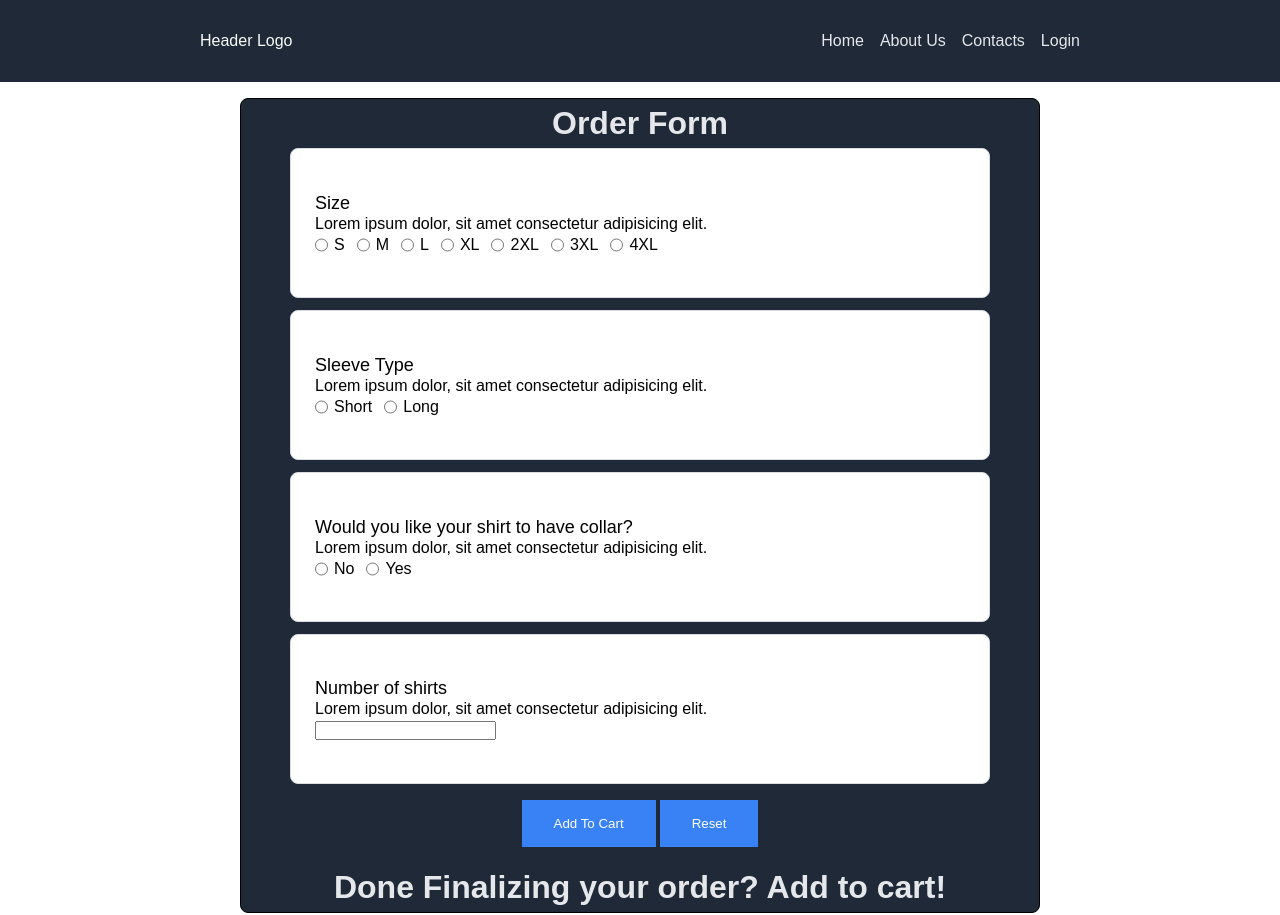
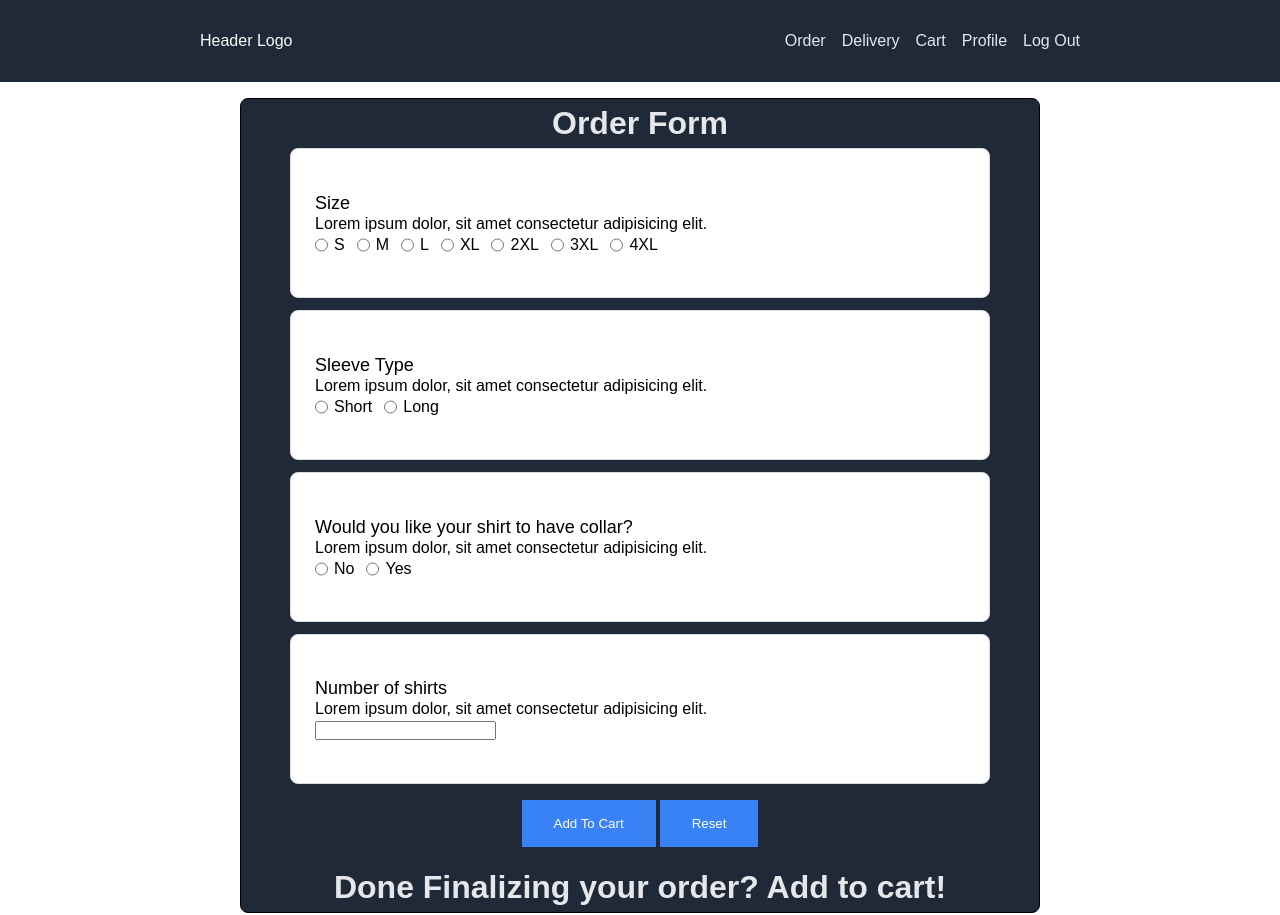
Before and after one commit to p3ndaa/ordering-sys, a plain HTML site: page pages/order.html in a window 1280 px wide. Shown: the top 915 px of the page. Drawn offline with nearby package versions, Linux system fonts and the light colour scheme.

Commit message:
Added Cart, Order, Profile, Log out, Delivery nav links

```diff
--- a/pages/order.html
+++ b/pages/order.html
@@ -12,10 +12,11 @@
         <div class="header__content">
             <div class="header__logo">Header Logo</div>
             <ul>
-                <li><a href="#">Home</a></li>
-                <li><a href="#">About Us</a></li>
-                <li><a href="#">Contacts</a></li>
-                <li><a href="./pages/login.html">Login</a></li>
+                <li><a href="#">Order</a></li>
+                <li><a href="#">Delivery</a></li>
+                <li><a href="#">Cart</a></li>
+                <li><a href="#">Profile</a></li>
+                <li><a href="#">Log Out</a></li>
               </ul>
         </div>
     </div>
```
